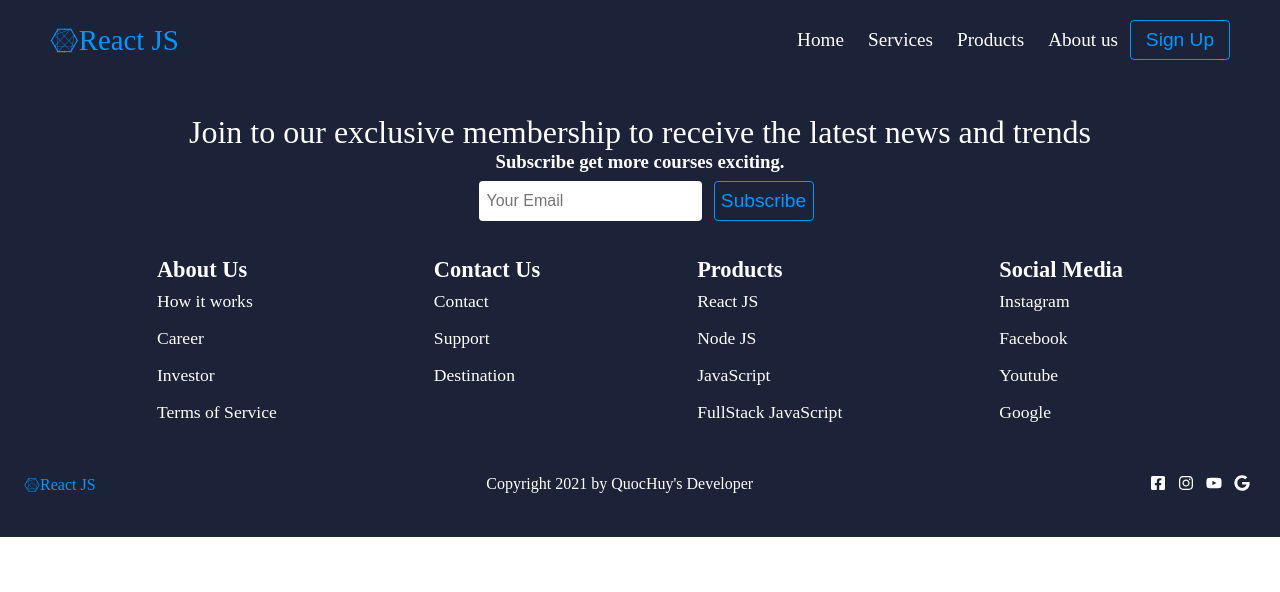
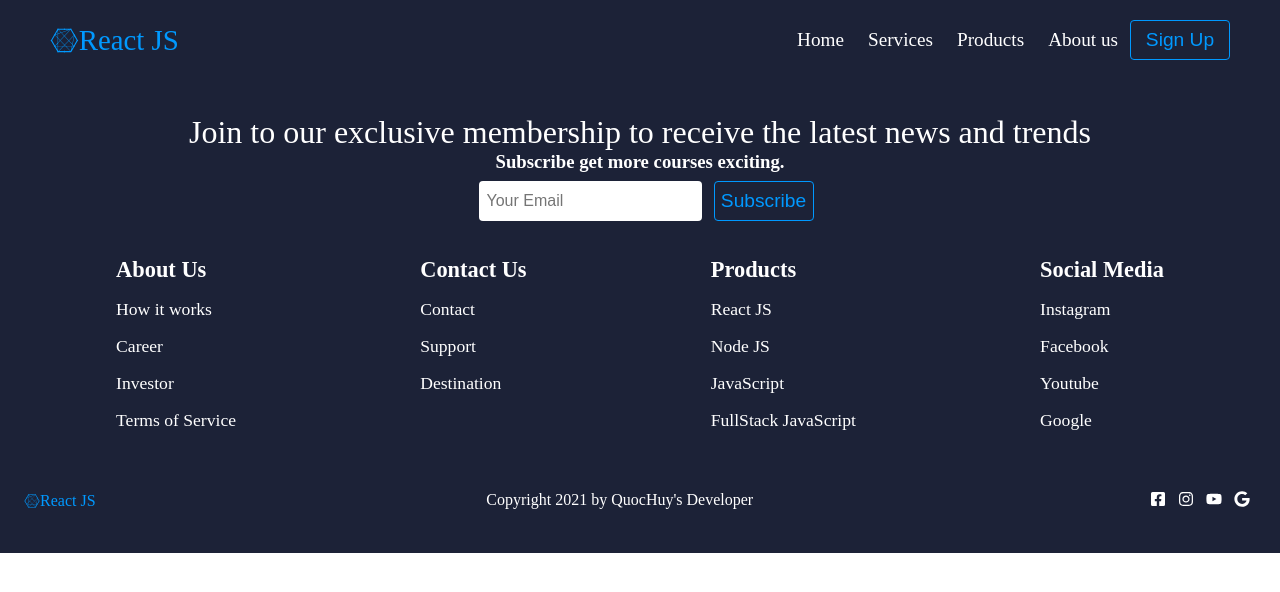
Before and after one commit to b1809128/reactjs_social, a React (Create React App) app: page /Services in a window 1280 px wide. Shown: the top 592 px of the page. Built offline with nearby package versions, Linux system fonts and the light colour scheme.

Commit message:
update footer padding list

```diff
--- a/src/components/Footer/footer.css
+++ b/src/components/Footer/footer.css
@@ -37,8 +37,9 @@
 .footer-main-content {
     display: flex;
     flex-wrap: wrap;
-    justify-content: space-evenly;
+    justify-content: space-around;
     margin: 12px auto;
+    padding: 0 24px;
 }
 
 .title {
@@ -46,6 +47,7 @@
 }
 
 .title-list {
+    padding: 8px 0;
     list-style: none;
 }
 
```
